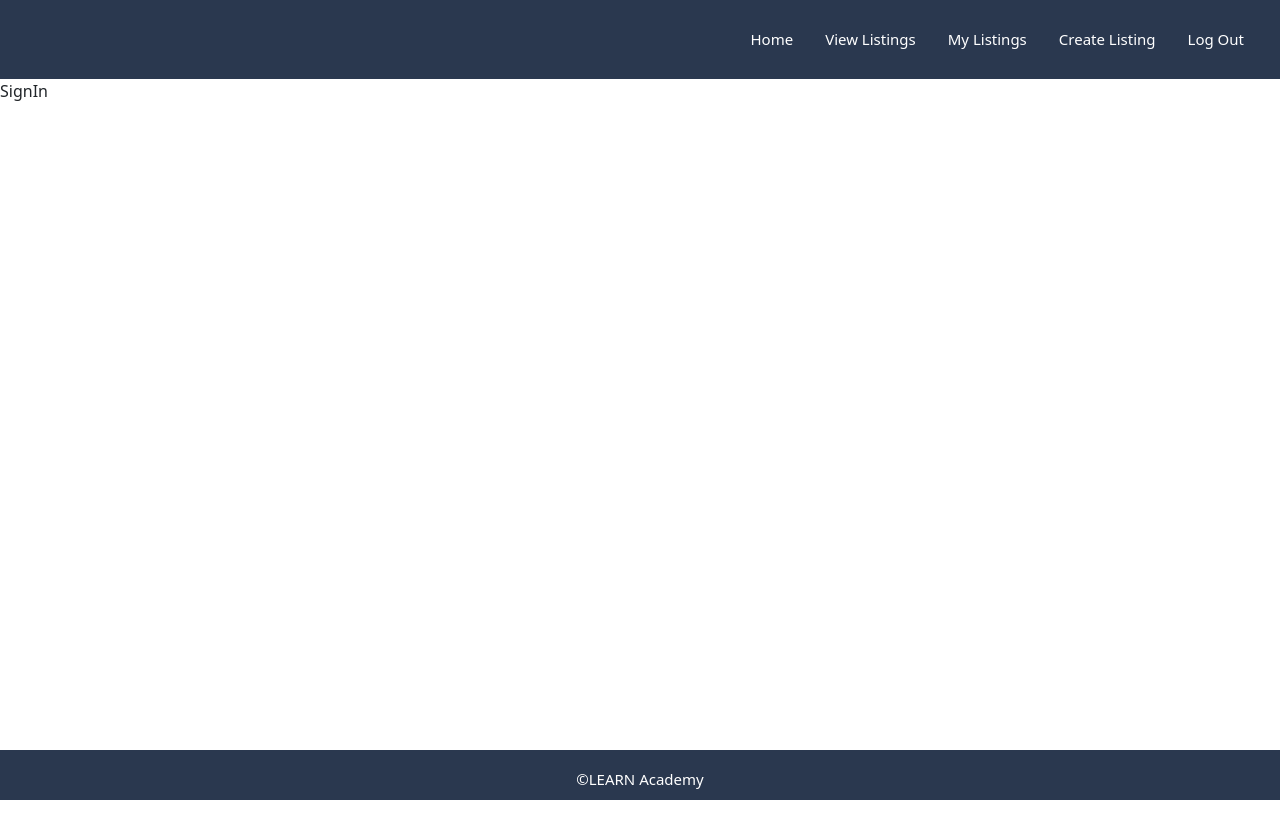
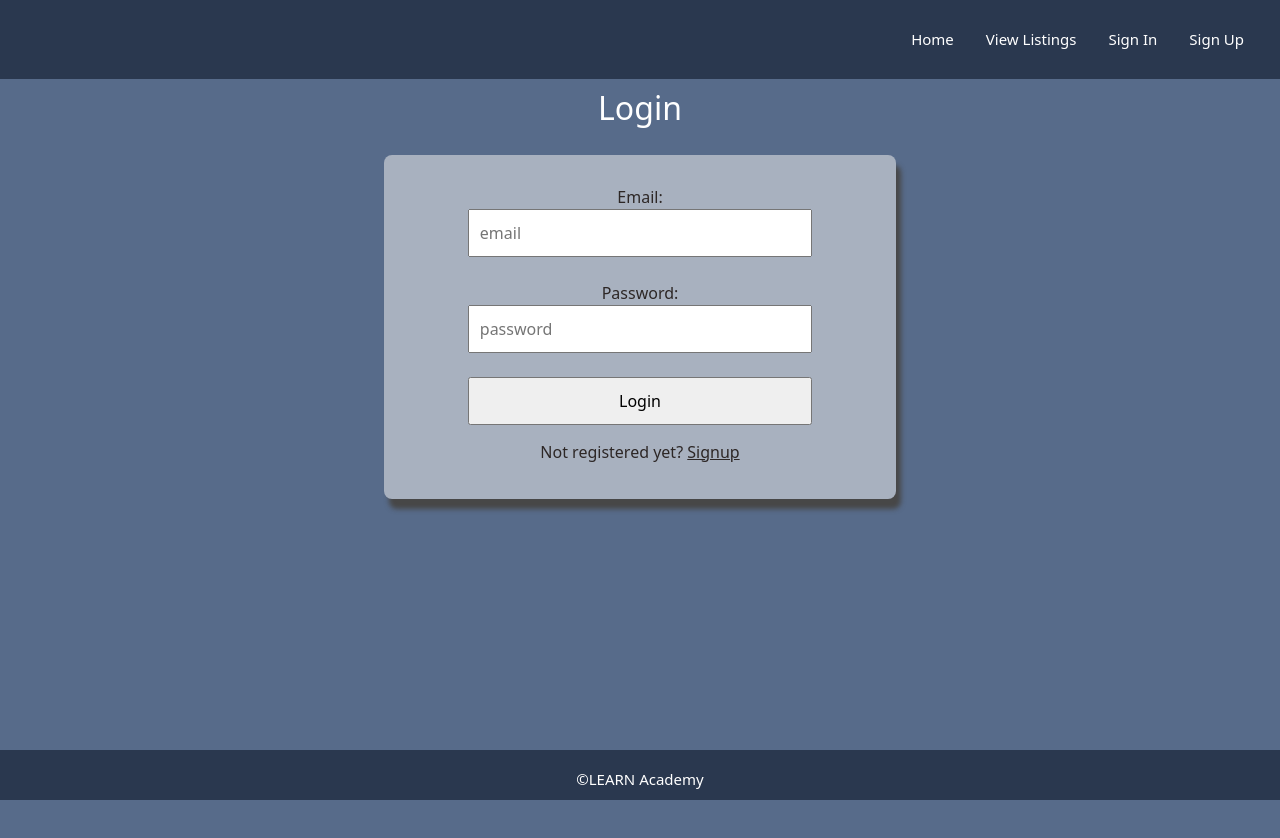
Before and after one commit to learn-academy-2023-echo/apartment-app-frontend-padpocolyps, a React (Create React App) app: page /login in a window 1280 px wide. Shown: the top 838 px of the page. Before the commit the page ends 800 px from the top, so only its background shows below. Built offline with nearby package versions, Linux system fonts and the light colour scheme.

Commit message:
adds login/signup/logout methods

```diff
--- a/src/App.js
+++ b/src/App.js
@@ -1,33 +1,114 @@
-import { useState, useEffect } from 'react';
-import './App.css';
-import mockUsers from "./mockUsers.js"
-import mockApartments from "./mockApartments.js"
-import {  Routes, Route } from "react-router-dom"
+import { useEffect, useState } from "react"
+import { Route, Routes } from "react-router-dom"
+
 import Footer from "./components/Footer"
 import Header from "./components/Header"
+// import mockUsers from "./mockUsers.js"
+// import mockApartments from "./mockApartments.js"
 import ApartmentIndex from "./pages/ApartmentIndex"
 import ApartmentNew from "./pages/ApartmentNew"
+import ApartmentProtectedIndex from "./pages/ApartmentProtectedIndex"
 import ApartmentShow from "./pages/ApartmentShow"
-import ApartmentProtectedIndex from "./pages/ApartmentProtectedIndex"
 import Home from "./pages/Home"
+import Login from "./pages/Login"
 import NotFound from "./pages/NotFound"
 import Signup from "./pages/SignUp"
-import Login from "./pages/Login"
+
+import "./App.css"
 
 const App = () => {
-  const [currentUser, setCurrentUser] = useState(mockUsers[0])
-  const [apartments, setApartments] = useState(mockApartments)
+  const [currentUser, setCurrentUser] = useState(null)
+  const [apartments, setApartments] = useState([])
 
+  useEffect(() => {
+    const loggedInUser = localStorage.getItem("user")
+    if (loggedInUser) {
+      setCurrentUser(JSON.parse(loggedInUser))
+    }
+  }, [])
 
+  // localStorage.setItem(key, value)
+  // localStorage.getItem(key)
+  const url = "http://localhost:3000"
+  // authentication methods
+  const login = (userInfo) => {
+    fetch(`${url}/login`, {
+      body: JSON.stringify(userInfo),
+      headers: {
+        "Content-Type": "application/json",
+        Accept: "application/json",
+      },
+      method: "POST",
+    })
+      .then((response) => {
+        if (!response.ok) {
+          throw Error(response.statusText)
+        }
+        // store the token
+        localStorage.setItem("token", response.headers.get("Authorization"))
+        return response.json()
+      })
+      .then((payload) => {
+        localStorage.setItem("user", JSON.stringify(payload))
+        setCurrentUser(payload)
+      })
+      .catch((error) => console.log("login errors: ", error))
+  }
+
+  const signup = (userInfo) => {
+    fetch(`${url}/signup`, {
+      body: JSON.stringify(userInfo),
+      headers: {
+        "Content-Type": "application/json",
+        Accept: "application/json",
+      },
+      method: "POST",
+    })
+      .then((response) => {
+        if (!response.ok) {
+          throw Error(response.statusText)
+        }
+        console.log(response)
+        // store the token
+        localStorage.setItem("token", response.headers.get("Authorization"))
+        return response.json()
+      })
+      .then((payload) => {
+        localStorage.setItem("user", JSON.stringify(payload))
+        setCurrentUser(payload)
+      })
+      .catch((error) => console.log("signup errors: ", error))
+  }
+
+  const logout = (id) => {
+    fetch(`${url}/logout`, {
+      headers: {
+        "Content-Type": "application/json",
+        Authorization: localStorage.getItem("token"), //retrieve token
+      },
+      method: "DELETE",
+    })
+      .then((payload) => {
+        setCurrentUser(null)
+        localStorage.removeItem("token") //removes the token
+        localStorage.removeItem("user") // removes the user
+      })
+      .catch((error) => console.log("logout errors: ", error))
+  }
+
+  // data fetch methods
 
   return (
     <>
-      <Header current_user={currentUser}/>
+      <Header current_user={currentUser} logout={logout} />
       <Routes>
         <Route exact path="/" element={<Home />} />
-        <Route path="/login" element={<Login />} />
-        <Route path="/signup" element={<Signup />} />
-        <Route path="/apartmentindex" element={<ApartmentIndex apartments={apartments} />} />
+        <Route path="/login" element={<Login login={login} />} />
+        <Route path="/signup" element={<Signup signup={signup} />} />
+        <Route
+          path="/apartmentindex"
+          element={<ApartmentIndex apartments={apartments} />}
+        />
         {currentUser && (
           <Route
             path="/myapartments"
@@ -39,12 +120,15 @@
             }
           />
         )}
-        <Route path="/apartmentshow/:id" element={<ApartmentShow apartments={apartments}/>} />
+        <Route
+          path="/apartmentshow/:id"
+          element={<ApartmentShow apartments={apartments} />}
+        />
         <Route path="/apartmentnew" element={<ApartmentNew />} />
         <Route path="*" element={<NotFound />} />
       </Routes>
       <Footer />
     </>
-  );
+  )
 }
-export default App;
+export default App
--- a/src/pages/Login.js
+++ b/src/pages/Login.js
@@ -1,9 +1,51 @@
-import React from 'react'
+import { useRef } from "react"
+import { useNavigate } from "react-router-dom"
 
-const SignIn = () => {
+const Login = ({ login }) => {
+  const formRef = useRef()
+  const navigate = useNavigate()
+
+  const handleSubmit = (e) => {
+    e.preventDefault()
+    const formData = new FormData(formRef.current)
+    const data = Object.fromEntries(formData)
+    const userInfo = {
+      user: { email: data.email, password: data.password },
+    }
+    login(userInfo)
+    navigate("/")
+    e.target.reset()
+  }
   return (
-    <div>SignIn</div>
+    <div className="auth-body">
+      <h2 className="header">Login</h2>
+      <form className="form-div" ref={formRef} onSubmit={handleSubmit}>
+        Email:{" "}
+        <input
+          className="field auth-flex"
+          type="email"
+          name="email"
+          placeholder="email"
+        />
+        <br />
+        Password:{" "}
+        <input
+          className="field auth-flex"
+          type="password"
+          name="password"
+          placeholder="password"
+        />
+        <br />
+        <input className="actions" type="submit" value="Login" />
+        <div className="links">
+          Not registered yet?
+          <a href="/signup">
+            {" "}
+            <u>Signup</u>
+          </a>
+        </div>
+      </form>
+    </div>
   )
 }
-
-export default SignIn
+export default Login
--- a/src/pages/SignUp.js
+++ b/src/pages/SignUp.js
@@ -1,8 +1,41 @@
-import React from 'react'
+import React, { useRef } from "react"
+import { useNavigate } from "react-router-dom"
 
-const SignUp = () => {
+const SignUp = ({ signup }) => {
+  let formRef = useRef()
+  let navigate = useNavigate()
+
+  const handleSubmit = (e) => {
+    e.preventDefault()
+    // storing the form entries in a variable
+    const formData = new FormData(formRef.current)
+    // create an object from the entries
+    const data = Object.fromEntries(formData)
+    // store user's info in format JWT understands
+    const userInfo = {
+      user: { email: data.email, password: data.password },
+    }
+    signup(userInfo)
+    navigate("/")
+    e.target.reset() // resets input fields
+  }
+
   return (
-    <div>SignUp</div>
+    <form ref={formRef} onSubmit={handleSubmit}>
+      Email: <input type="email" name="email" placeholder="email" />
+      <br />
+      Password: <input type="password" name="password" placeholder="password" />
+      <br />
+      Password Confirmation:{" "}
+      <input
+        type="password"
+        name="password_confirmation"
+        placeholder="Confirm
+      password"
+      />
+      <br />
+      <input type="submit" value="Submit" />
+    </form>
   )
 }
 
```
